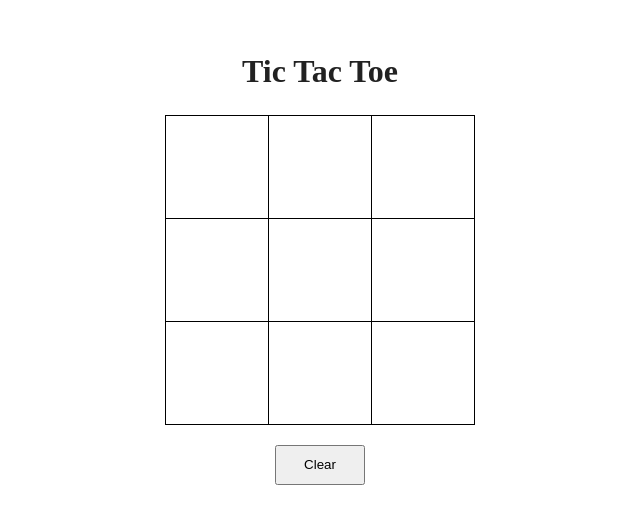
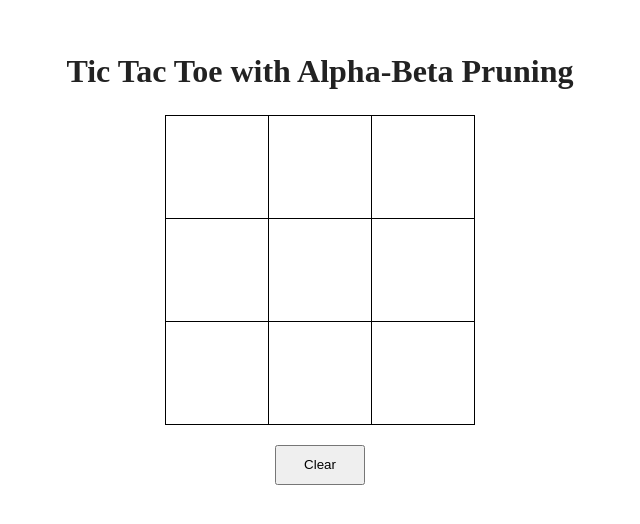
Before and after one commit to loftyyyy/TicTacWeb, a website: page index.html in a window 1280 px wide. Shown: the part 152-676 px from the top of the page, without its empty margins (320-960 px from the left). Drawn offline with Linux system fonts and the light colour scheme.

Commit message:
finalcommit

```diff
--- a/index.html
+++ b/index.html
@@ -24,7 +24,7 @@
 
 <body>
 <div id="mainDiv">
-  <h1 id="winHeader">Tic Tac Toe</h1>
+  <h1 id="winHeader">Tic Tac Toe with Alpha-Beta Pruning</h1>
 
   <table>
     <tr>
```
Also changed, not shown: readme.md (added).
